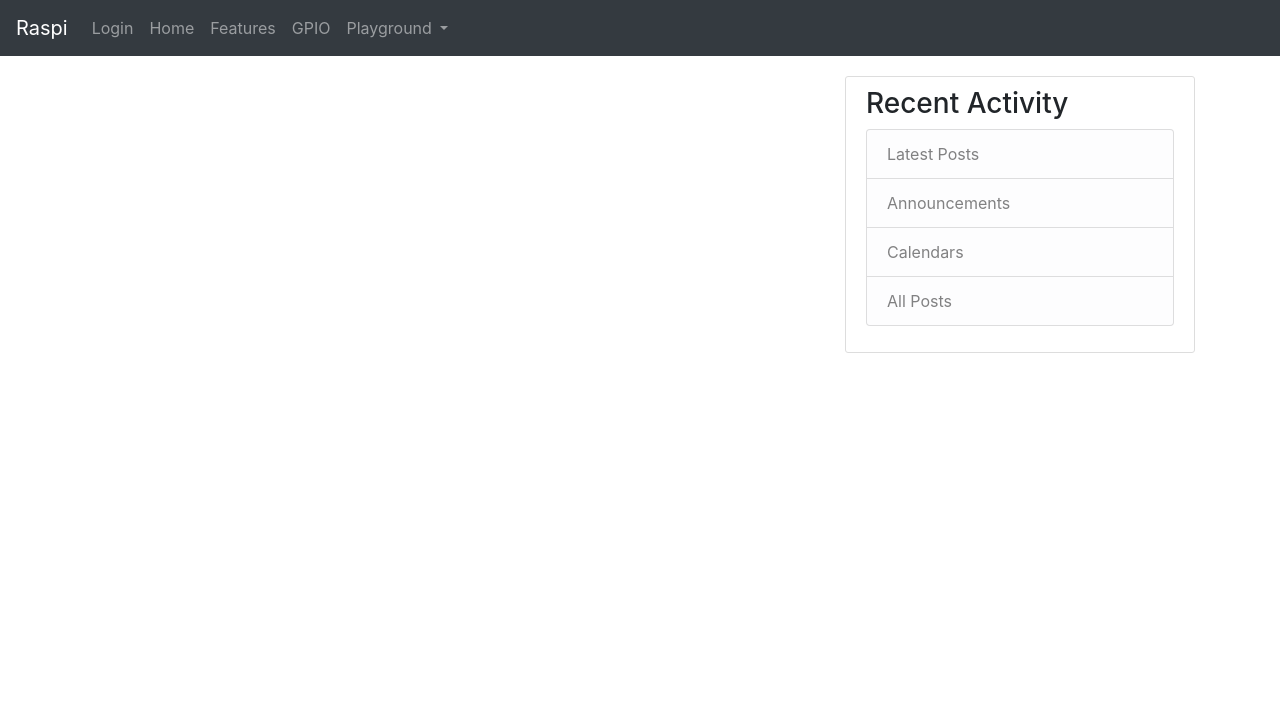
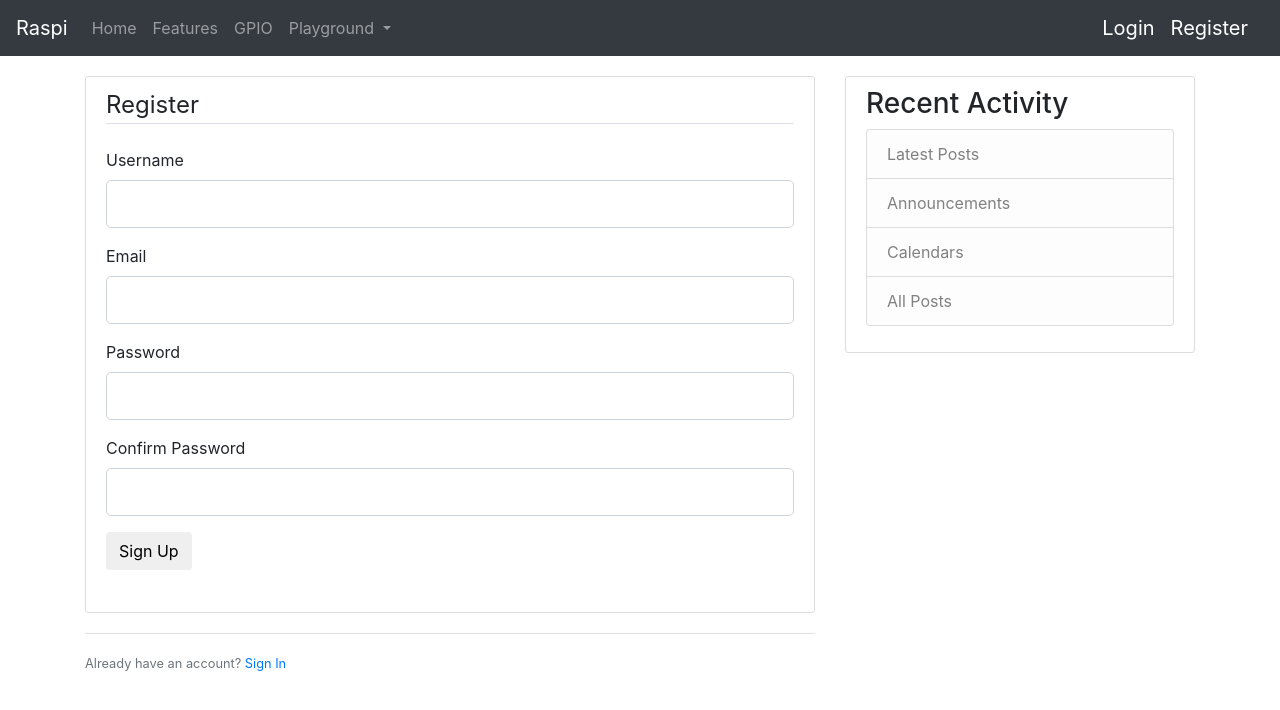
Before and after one commit to HenrikAndreas/flaskWebServer, a Flask app: page /register in a window 1280 px wide. Shown: the top 710 px of the page. Run offline with Flask 2, Linux system fonts and the light colour scheme; some libraries are stand-ins or nearby versions.

Commit message:
minor changes

```diff
--- a/forms.py
+++ b/forms.py
@@ -8,7 +8,7 @@ class Registration(FlaskForm):
 
     email = StringField('Email', validators=[DataRequired(), Email()])
 
-    password = PasswordField('Password', validators=[DataRequired()])
+    password = PasswordField('Password', validators=[DataRequired(), Length(min=5)])
     confirmPassword = PasswordField('Confirm Password', validators=[DataRequired(), EqualTo('password')])
 
     SubmitField = SubmitField('Sign Up')
--- a/run.py
+++ b/run.py
@@ -30,20 +30,26 @@ def login():
     form = Login() # Form from the forms.py file
     if form.validate_on_submit():
         if form.username.data == "Henrik" and form.password.data == "7mammA99":
+            flash(f"You're now logged in {form.username.data}", "success")
             return redirect(url_for('home'))
         else:
             flash(f"Unsuccessful login. Check credentials", "danger")
     return render_template('login.html', title = 'Login', form=form)
 
 
-
-#DRAFITNG!!
-@app.route('/register')
+@app.route('/register', methods=['GET', 'POST'])
 def register():
     form = Registration()
+    if form.validate_on_submit():
+        flash(f"Sucsessfully created account for {form.username.data}", "success")
+        return redirect(url_for('home'))
     return render_template('register.html', title='Register', form=form)
 
+@app.route('/features')
+def features():
+    return render_template('features.html')
 
+#Drafting______________
 @app.route('/users')
 def users():
     return render_template('users.html')
--- /dev/null
+++ b/templates/features.html
@@ -0,0 +1 @@
+{% extends 'layout.html' %}
--- a/templates/layout.html
+++ b/templates/layout.html
@@ -28,13 +28,10 @@
             <div class="collapse navbar-collapse" id="navbarNavDropdown">
               <ul class="navbar-nav">
                 <li class="nav-item">
-                    <a class="nav-link" href="{{ url_for('login')}}">Login</a>
-                </li>
-                <li class="nav-item">
                     <a class="nav-link" href="{{ url_for('home') }}">Home</a>
                 </li>
                 <li class="nav-item">
-                  <a class="nav-link" href="#">Features</a>
+                  <a class="nav-link" href=" {{ url_for('features') }}">Features</a>
                 </li>
                 <li class="nav-item">
                   <a class="nav-link" href="#">GPIO</a>
@@ -49,8 +46,14 @@
                     <a class="dropdown-item" href="#">Camera</a>
                   </div>
                 </li>
+
               </ul>
+
             </div>
+
+            <a class="navbar-brand" href="{{ url_for('login')}}">Login</a>
+            <a class="navbar-brand" href="{{ url_for('register') }}">Register</a>
+
           </nav>
 
           <main role="main" class="container">
@@ -70,7 +73,8 @@
                   {% endif %}
                 {% endwith %}
 
-                {% block content %}{% endblock %} <!--Inserted template-->
+                <!--Inserted template-->
+                {% block content %}{% endblock %}
               </div>
               <div class="col-md-4">
                 <div class="content-section">
--- a/templates/register.html
+++ b/templates/register.html
@@ -1 +1,80 @@
 {% extends 'layout.html' %}
+{% block content %}
+<!--Register content section-->
+
+<div class="content-section">
+    <form method="POST" action="">
+        {{ form.hidden_tag() }} <!--For CSRF Security-->
+        <fieldset class="form-group">
+            <legend class="border-bottom mb-4">Register</legend>
+            <div class="form-group">
+                {{ form.username.label(class="form-control-label")}}
+
+                {% if form.username.errors %}
+                    {{ form.username(class="form-control form-control-lg is-invalid") }}
+                    <div class="invalid-feedback">
+                        {% for error in form.username.errors %}
+                            <span>{{ error }}</span>
+                    </div>
+                    {% endfor %}
+                {% else %}
+                    {{ form.username(class="form-control form-control-lg")}}
+                {% endif %}
+
+            </div>
+            <div class="form-group">
+                    {{ form.email.label(class="form-control-label") }}
+                    {% if form.email.errors %}
+                        {{ form.email(class="form-control form-control-lg is-invalid") }}
+                        <div class="invalid-feedback">
+                            {% for error in form.email.errors %}
+                                <span>{{ error }}</span>
+                        </div>
+                        {% endfor %}
+                    {% else %}
+                        {{ form.email(class="form-control form-control-lg")}}
+                    {% endif %}
+            </div>
+
+            <div class="form-group">
+                {{ form.password.label(class="form-control-label") }}
+                {% if form.password.errors %}
+                    {{ form.password(class="form-control form-control-lg is-invalid") }}
+                    <div class="invalid-feedback">
+                        {% for error in form.password.errors %}
+                            <span>{{ error }}</span>
+                    </div>
+                    {% endfor %}
+                {% else %}
+                    {{ form.password(class="form-control form-control-lg")}}
+                {% endif %}
+            </div>
+
+            <div class="form-group">
+                    {{ form.confirmPassword.label(class="form-control-label") }}
+                    {% if form.confirmPassword.errors %}
+                        {{ form.confirmPassword(class="form-control form-control-lg is-invalid") }}
+                        <div class="invalid-feedback">
+                            {% for error in form.confirmPassword.errors %}
+                                <span>{{ error }}</span>
+                        </div>
+                        {% endfor %}
+                    {% else %}
+                        {{ form.confirmPassword(class="form-control form-control-lg")}}
+                    {% endif %}
+            </div>
+
+            <div class="form-group">
+                {{ form.SubmitField(class='btn') }}
+            </div>
+        <fieldset>
+
+    </form>
+
+</div>
+<div class="border-top pt-3">
+    <small class="text-muted">
+        Already have an account? <a class=ml-2" href="{{ url_for('login') }}">Sign In</a>
+    </small>
+</div>
+{% endblock content%}
```
Also changed, not shown: templates/login.html (+11 -2 lines), static/main.css (line endings or trailing spaces).
